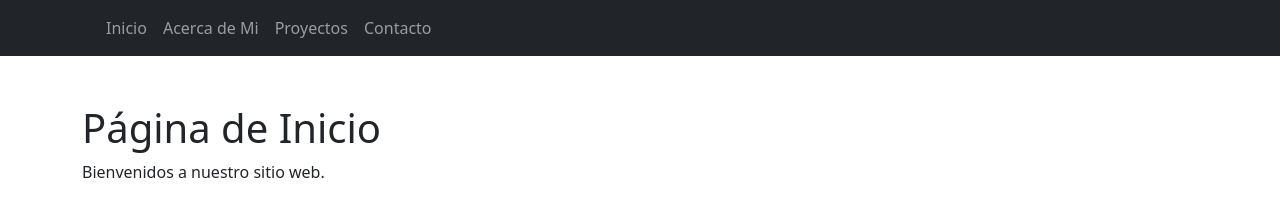
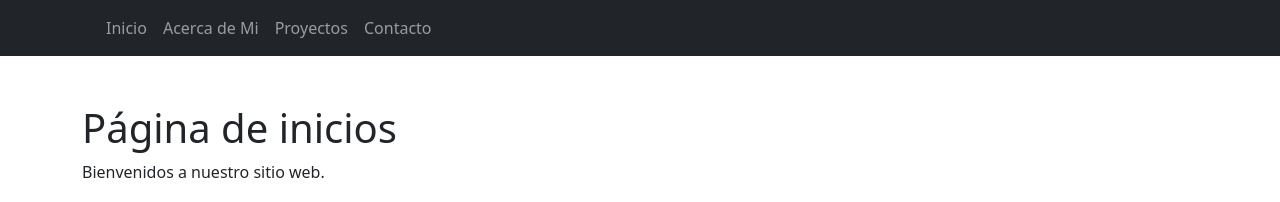
Before and after one commit to Javier77-web/Portafolio, a React (Vite) app: page / in a window 1280 px wide. Shown: the top 202 px of the page. Built offline with nearby package versions, Linux system fonts and the light colour scheme.

Commit message:
le agrege una s

```diff
--- a/src/pages/Home.jsx
+++ b/src/pages/Home.jsx
@@ -5,8 +5,9 @@ import { Container } from 'react-bootstrap';
 function Home() {
     return (
       <Container className="my-5">
-        <h1>Página de Inicio</h1>
+        <h1>Página de inicios</h1>
         <p>Bienvenidos a nuestro sitio web.</p>
+
       </Container>
     );
    }
```
